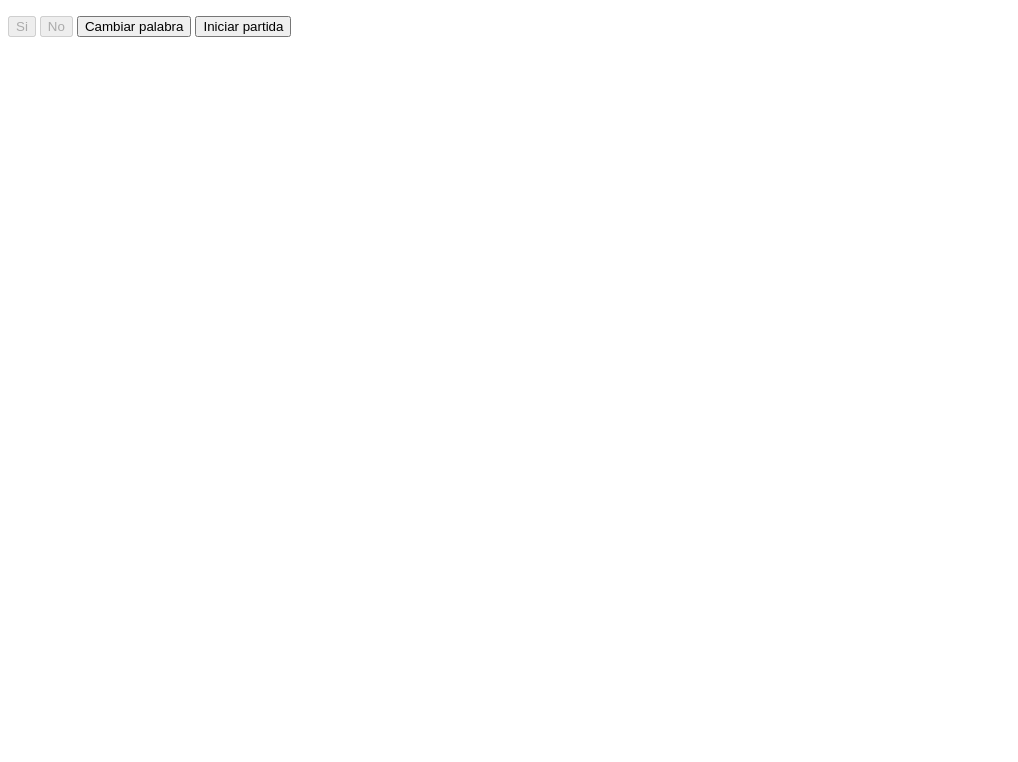
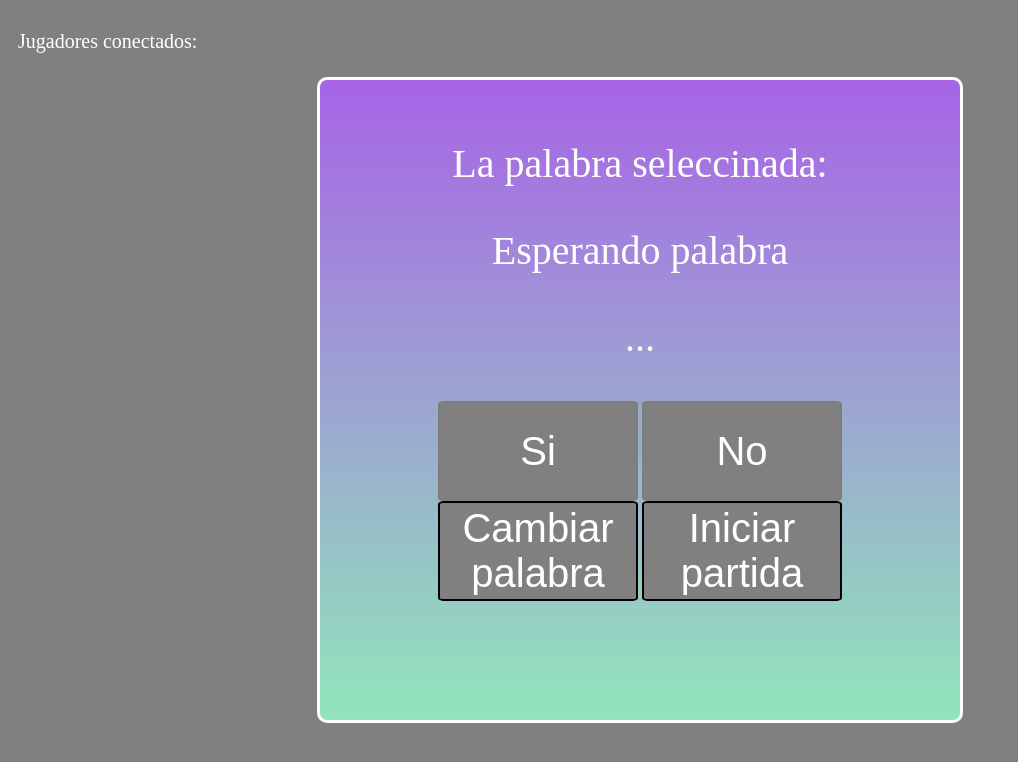
Before and after one commit to PepeTza/ETP, a website: page src/public/anfitrion.html in a window 1280 px wide. Shown: the whole page, without its empty margins (0-1018 px from the left). Drawn offline with Linux system fonts and the light colour scheme.

```diff
--- a/src/public/anfitrion.html
+++ b/src/public/anfitrion.html
@@ -83,18 +83,120 @@
         else{       //Si el mensaje recibido no contiene espacios es una palabra aleatoria nueva
 
             palabra = data.data;
-            palabraR.innerHTML = `La palabra seleccionada es: ${palabra}`;
+            palabraR.innerHTML = `${palabra}`;
         }
     });
 
 </script>
 
 <html>
-    <p id="jugadores"></p>
-    <p id="palabraR" disabled = true ></p>
-    <p id="entrada" disabled = true ></p>
-    <button id="botonS" value="s" disabled = true >Si</button>
-    <button id="botonN" value="n" disabled = true >No</button>
-    <button id="cambiar" >Cambiar palabra</button>
-    <button id="iniciar" >Iniciar partida</button>
+
+    <head>
+
+        <title>Anfitrion</title>
+    </head>
+    <body>
+
+        <div class = "conectados">
+
+            <p id="jugadores">Jugadores conectados: </p>
+        </div>
+        <div class = "contenedor">
+
+            <div class="palabra-seleccionada">
+                <p>La palabra seleccinada: </p>
+            </div>
+            <div class="palabra-random">
+                <p id="palabraR" >Esperando palabra</p>
+            </div>
+            <div class="solicitud">
+
+                <p id="entrada" disabled = true >...</p>
+            </div>
+
+            <button class="boton" id="botonS" value="s" disabled = true width = 300px height = 200px>Si</button>
+            <button class="boton" id="botonN" value="n" disabled = true >No</button>
+            <div>
+
+                <button id="cambiar" >Cambiar palabra</button>
+                <button id="iniciar" >Iniciar partida</button>
+            </div>
+        </div>
+    </body>
 </html>
+
+<style>
+
+    .conectados{
+
+        position: relative;
+        top: 10px;
+        left: 10px;
+        font-size: 20px;
+    }
+
+    .contenedor{
+
+        width: 600px;
+        height: 600px;
+        border-radius: 10px;
+        border-style: solid;
+        position: absolute;
+        left: 50%;
+        top: 50%;
+        transform: translate(-50%, -50%);
+        background: linear-gradient(#a764e6, #91e5bb);
+        padding: 20px;
+        text-align: center;
+    }
+
+    .palabra-seleccionada{
+
+        font-size: 40px;
+        text-align: center;
+    }
+
+    .palabra-random{
+
+        font-size: 40px;
+        text-align: center;
+    }
+
+    .solicitud{
+
+        font-size: 40px;
+        text-align: center;
+    }
+
+    .boton{
+
+        position: relative;
+    }
+    button#botonS, button#botonN{
+
+        width: 200px;
+        height: 100px;
+        border-style: solid;
+        border-radius: 3%;
+        color: white;
+        background-color: gray;
+        font-size: 40px;
+    }
+
+    button#cambiar, button#iniciar{
+
+        width: 200px;
+        height: 100px;
+        border-style: solid;
+        border-radius: 3%;
+        color: white;
+        background-color: gray;
+        font-size: 40px;
+    }
+
+    body{
+
+        color : white;
+        background-color: gray;
+    }
+</style>
```
Also changed, not shown: src/index.js (+58 -3 lines), src/public/index.html (+4 -0 lines), src/public/jugador.html (+121 -18 lines), src/public/images/hangman-0.jpg (added), src/public/images/hangman-1.jpg (added), src/public/images/hangman-2.jpg (added), src/public/images/hangman-3.jpg (added), src/public/images/hangman-4.jpg (added), src/public/images/hangman-5.jpg (added), src/public/images/hangman-6.jpg (added).
